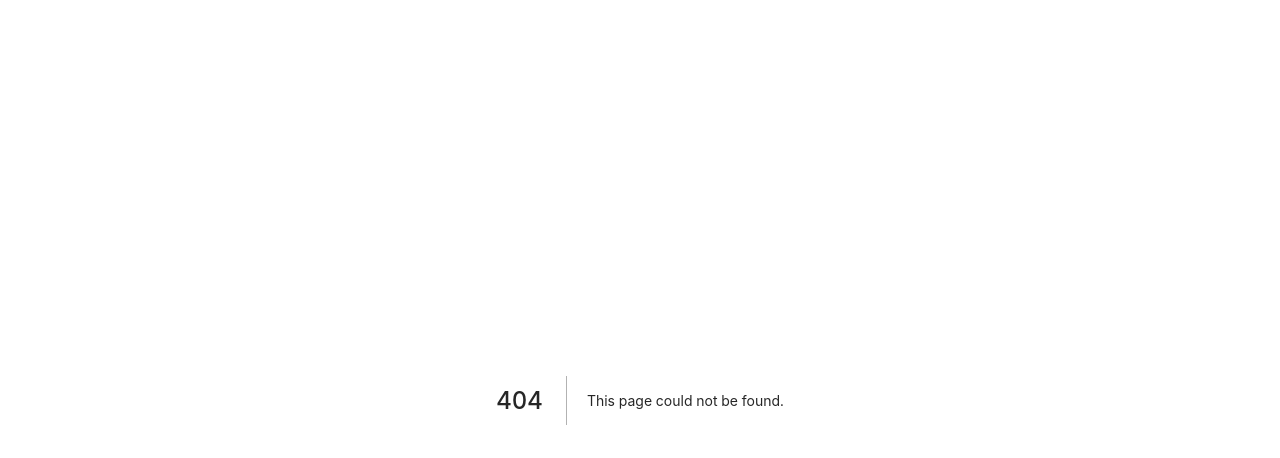
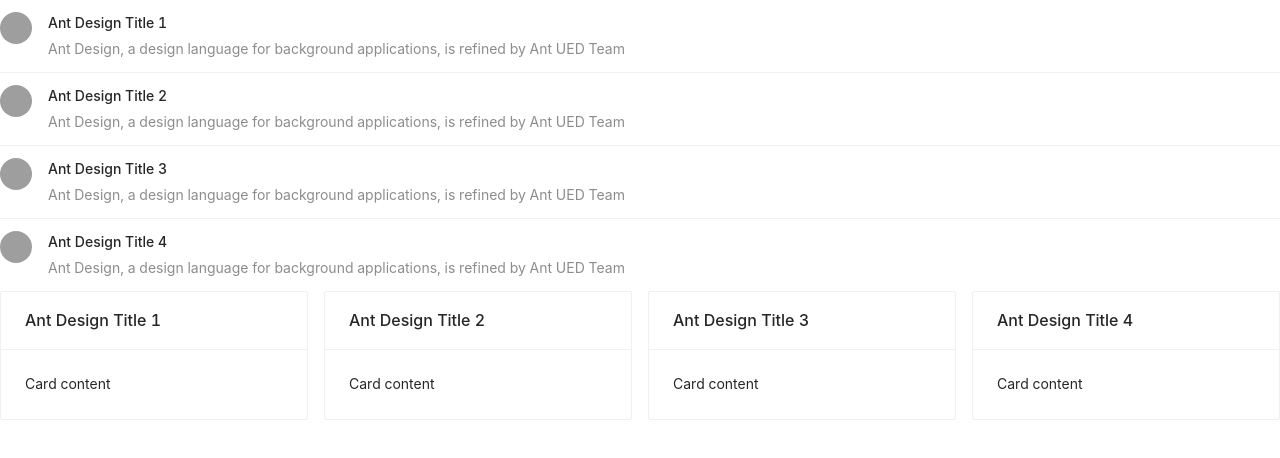
Before and after one commit to talhajubaer018/antdesign, a Next.js app: page /list in a window 1280 px wide. Before the commit this address had no page. Shown: the top 458 px of the page. Built offline with nearby package versions, Linux system fonts and the light colour scheme; grey boxes are pictures that could not be loaded.

Commit message:
list added

```diff
--- /dev/null
+++ b/pages/list.js
@@ -0,0 +1,48 @@
+import { Avatar, Card, List } from 'antd';
+import React from 'react';
+const data = [
+  {
+    title: 'Ant Design Title 1',
+  },
+  {
+    title: 'Ant Design Title 2',
+  },
+  {
+    title: 'Ant Design Title 3',
+  },
+  {
+    title: 'Ant Design Title 4',
+  },
+];
+
+const ListAD = () => (
+  <div>
+    <List
+      itemLayout='horizontal'
+      dataSource={data}
+      renderItem={(item) => (
+        <List.Item>
+          <List.Item.Meta
+            avatar={<Avatar src='https://joeschmoe.io/api/v1/random' />}
+            title={<a href='https://ant.design'>{item.title}</a>}
+            description='Ant Design, a design language for background applications, is refined by Ant UED Team'
+          />
+        </List.Item>
+      )}
+    />
+    <List
+      grid={{
+        gutter: 16,
+        column: 4,
+      }}
+      dataSource={data}
+      renderItem={(item) => (
+        <List.Item>
+          <Card title={item.title}>Card content</Card>
+        </List.Item>
+      )}
+    />
+  </div>
+);
+
+export default ListAD;
```
